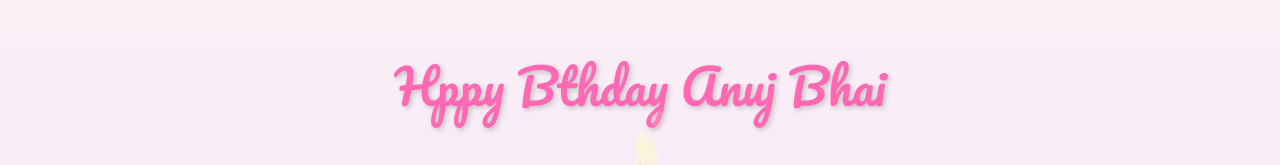
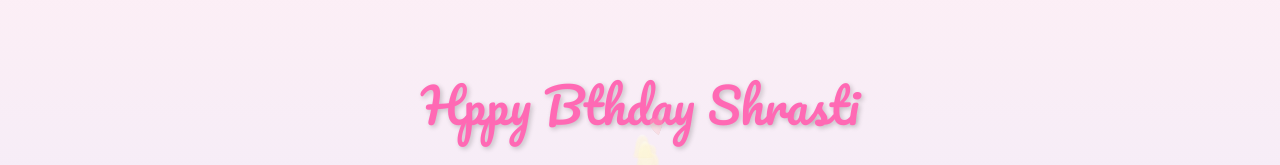
Before and after one commit to AuntMayBro/happy-birthday, a plain HTML site: page index.html in a window 1280 px wide. Shown: the part 105-270 px from the top of the page. Drawn offline with Linux system fonts and the light colour scheme; animation ran at ten frames a second.

Commit message:
Update index.html

```diff
--- a/index.html
+++ b/index.html
@@ -10,7 +10,7 @@
 </head>
 <body>
     <div class="container">
-        <div class="top-text">Hppy Bthday Anuj Bhai</div>
+        <div class="top-text">Hppy Bthday Shrasti</div>
         <div class="image-container">
             <img src="media/A2bg.png"
             alt="Romantic couple with flowers"
```
